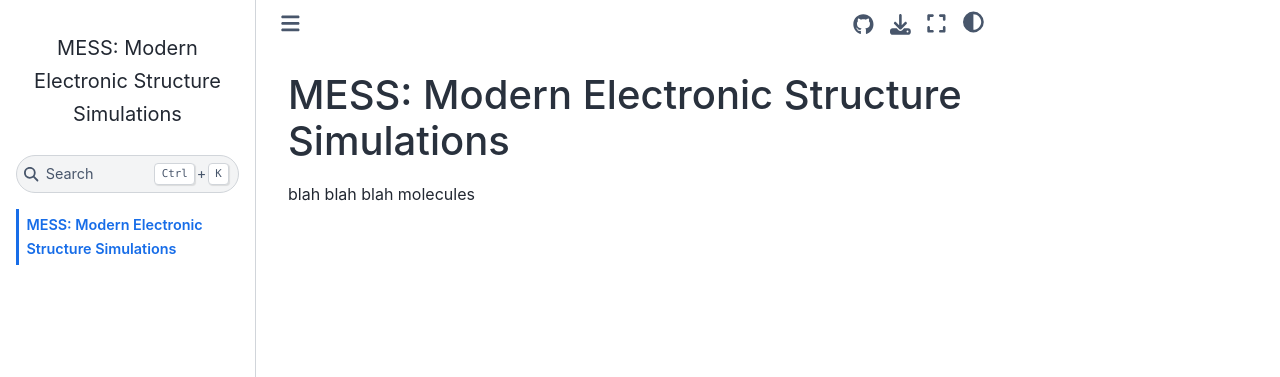
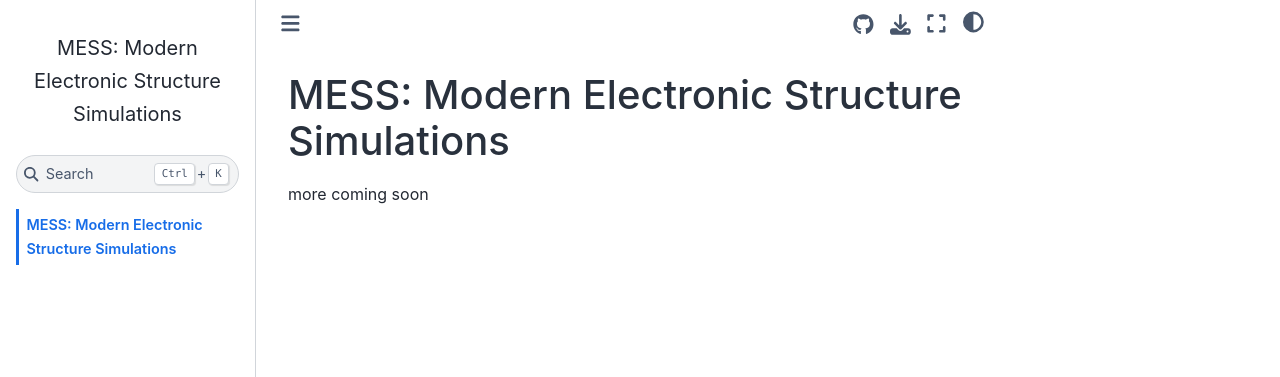
Before and after one commit to graphcore-research/mess, a Jupyter Book: the page built from docs/intro.md, in a window 1280 px wide. Shown: the top 377 px of the page. Built offline with Jupyter Book 1.0.4 settings and Sphinx 7.4.7 and the Sphinx Book theme 1.1.4, drawn with Linux system fonts in a browser that asks for light colours.

Commit message:
testing deployment

````diff
--- a/docs/intro.md
+++ b/docs/intro.md
@@ -1,6 +1,6 @@
 # MESS: Modern Electronic Structure Simulations
 
-blah blah blah molecules
+more coming soon
 
-```{tableofcontents}
-```
+<!-- ```{tableofcontents}
+``` -->
````
